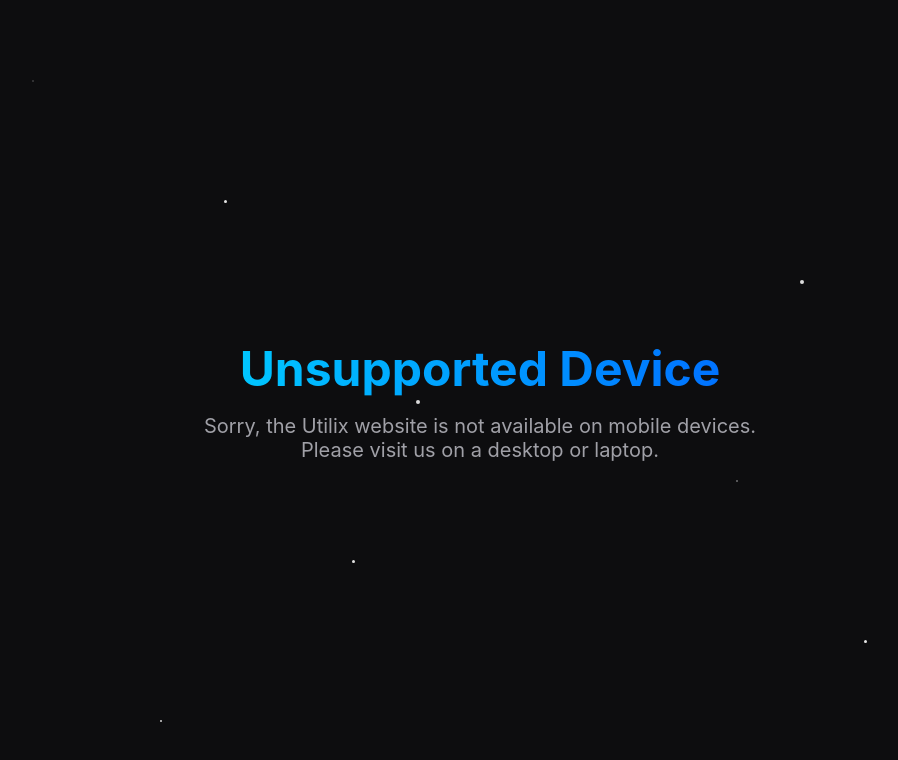
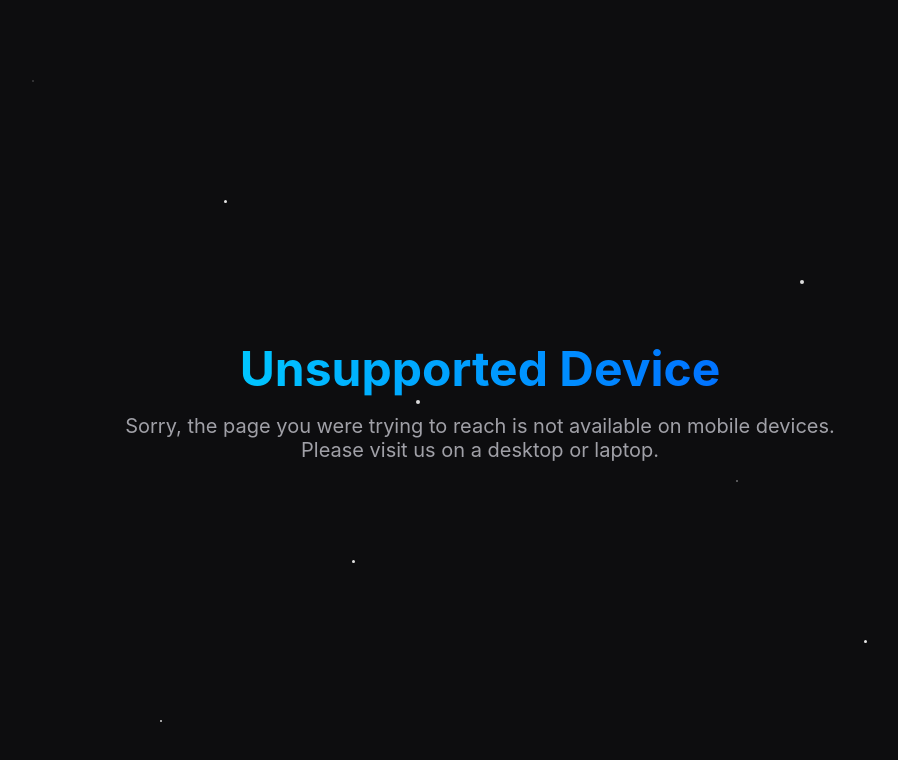
Before and after one commit to Infinityforlife/utilixtest, a plain HTML site: page unsupported.html in a window 1280 px wide. Shown: the whole page, without its empty margins (160-1058 px from the left). Drawn offline with Linux system fonts and the light colour scheme.

Commit message:
Update unsupported.html

```diff
--- a/unsupported.html
+++ b/unsupported.html
@@ -107,7 +107,7 @@
 
 <div class="container">
   <h1>Unsupported Device</h1>
-  <p>Sorry, the Utilix website is not available on mobile devices.<br />Please visit us on a desktop or laptop.</p>
+  <p>Sorry, the page you were trying to reach is not available on mobile devices.<br />Please visit us on a desktop or laptop.</p>
 </div>
 
 </body>
```
